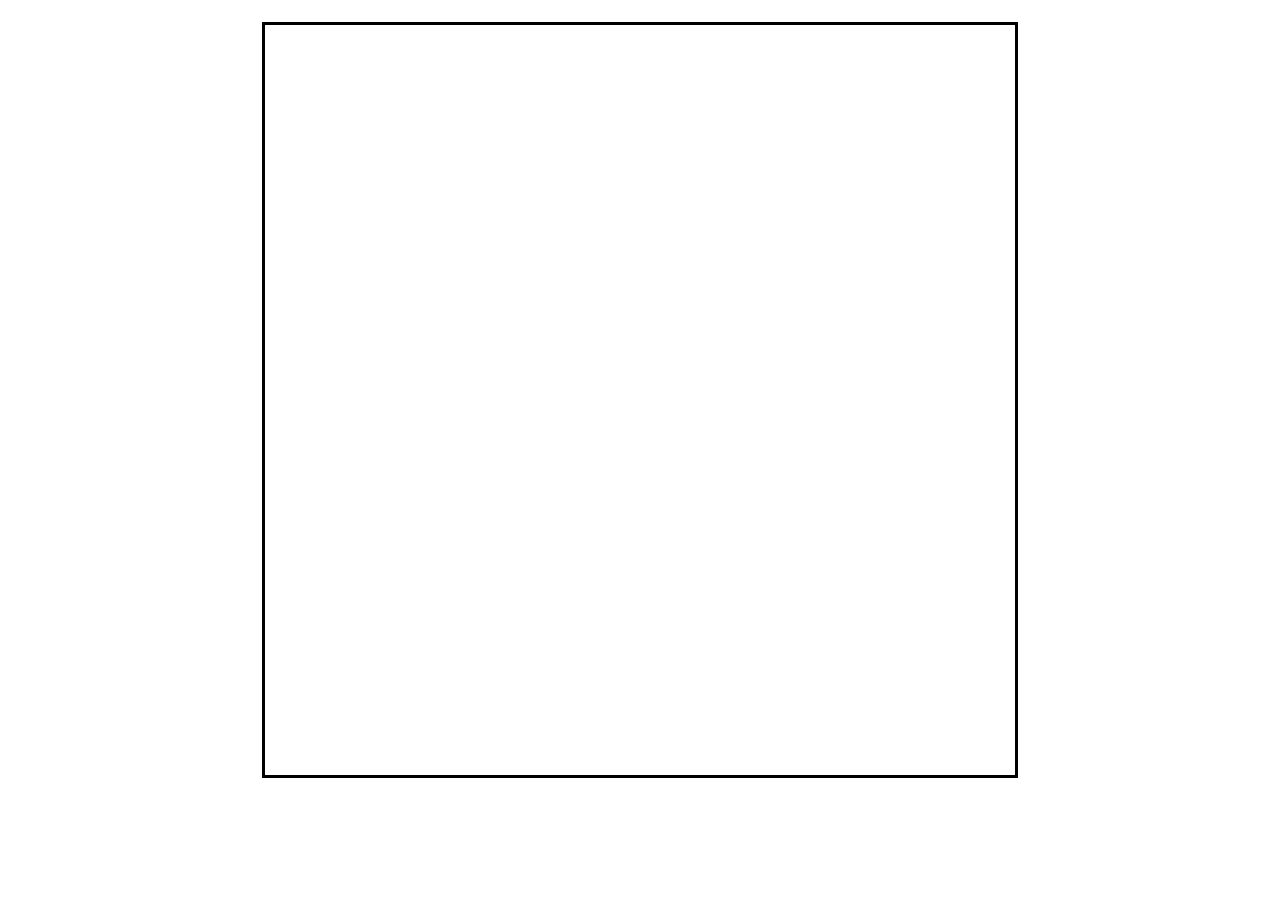
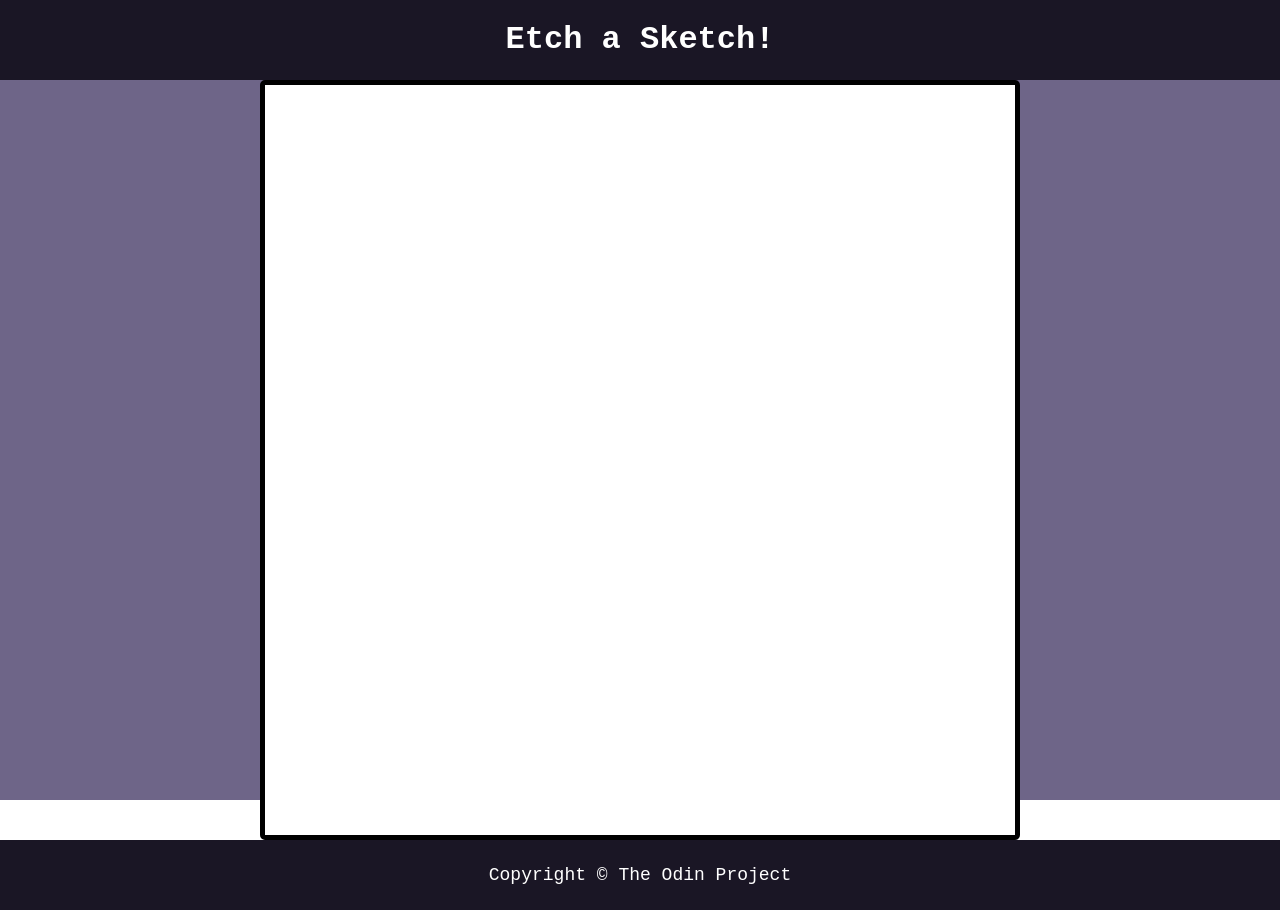
Before and after one commit to Minaa111/odin-etch-a-sketch, a plain HTML site: page index.html in a window 1280 px wide. Before the commit the page ends 800 px from the top, so only its background shows below. Drawn offline with Linux system fonts and the light colour scheme; a web font is replaced by a local one.

Commit message:
Added some styles

```diff
--- a/index.html
+++ b/index.html
@@ -6,8 +6,30 @@
     <title>Etch a Sketch</title>
     <link rel="stylesheet" href="styles.css">
     <script src="script.js" defer></script>
+    <style>
+        @import url('https://fonts.googleapis.com/css2?family=Kode+Mono:wght@400..700&display=swap')
+    </style>
+
 </head>
+
 <body>
-    <div class="grid-container"></div>
+
+    <div class="main-container">
+
+        <div class="header">
+            <h1 class="game-header">Etch a Sketch!</h1>
+        </div>
+
+        <div class="game">
+            <div class="grid-container"></div>
+        </div>
+
+        <div class="footer">
+            Copyright © The Odin Project
+        </div>
+
+    </div>
+
+
 </body>
 </html>
--- a/script.js
+++ b/script.js
@@ -3,6 +3,8 @@ const gridContainer = document.querySelector('.grid-container');
 
 // Setting a default grid size
 size = 16;
+
+
 
 for(let i = 0; i < size; i++){
     // insert size numbered rows
@@ -12,8 +14,14 @@ for(let i = 0; i < size; i++){
     for(let j = 0; j < size; j++){
         // insert size numbered squares into each row
         const square = document.createElement('div');
-        square.setAttribute('style', 'display: flex; flex-grow: 1;height: auto; width: auto; ');
+        square.setAttribute('style', 'display: flex; flex-grow: 1;height: auto; width: auto;');
         row.append(square)
+        square.addEventListener('mouseover', () => {
+            square.classList.add('hover-effect')
+        })
+        square.addEventListener('mouseout', () => {
+            square.classList.remove('hover-effect'); // Revert to default background color
+        });
     }
 
 }
--- a/styles.css
+++ b/styles.css
@@ -1,10 +1,35 @@
+* {
+    font-family: "Kode Mono", monospace;
+    font-optical-sizing: auto;
+    font-style: normal;
+}
+
 body {
+    margin: 0;
+}
+
+.main-container {
     display: flex;
+    flex-direction: column;
     height: 100vh;
-    margin: 0;
+    background-color: #6e6588;
+}
+
+.header {
+    display: flex;
     justify-content: center;
+    background-color: #1a1625;
+    color: white;
+}
+
+.game {
+    display: flex;
+    flex-direction: row;
+    justify-content: center;
+    flex-grow: 1;
     align-items: center;
 }
+
 
 .grid-container {
     display: flex;
@@ -12,5 +37,21 @@ body {
     height: 750px;
     width: 750px;
     border-style: solid;
+    border-width: 5px;
+    border-radius: 5px;
+    background-color: white;
 
 }
+
+.hover-effect {
+    background-color: lightgrey; /* Change this to your desired color */
+}
+
+.footer {
+    display: flex;
+    font-size: large;
+    padding: 25px;
+    justify-content: center;
+    background-color: #1a1625;
+    color: white;
+}
```
